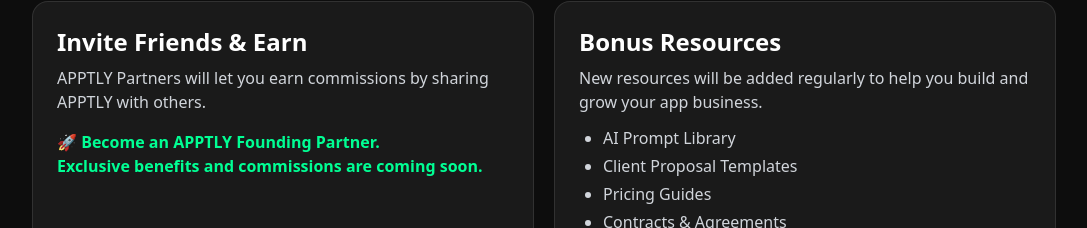
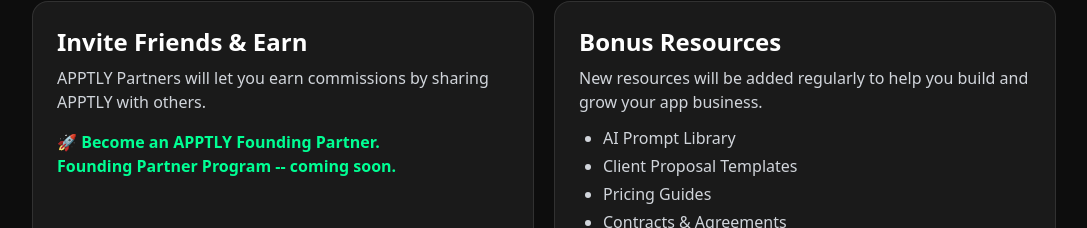
Before and after one commit to myapptly/apptly-website, a Next.js app: page /dashboard in a window 1280 px wide. Shown: the part 2704-2932 px from the top of the page, without its empty margins (96-1183 px from the left). Built offline with nearby package versions, Linux system fonts and the light colour scheme.

Commit message:
Update page

```diff
--- a/app/dashboard/page.tsx
+++ b/app/dashboard/page.tsx
@@ -101,7 +101,7 @@ export default function Dashboard() {
             <p className="text-[#00FF94] font-bold mt-4">
   🚀 Become an APPTLY Founding Partner.
   <br />
-  Exclusive benefits and commissions are coming soon.
+  Founding Partner Program -- coming soon.
 </p>
           </div>
 
```
